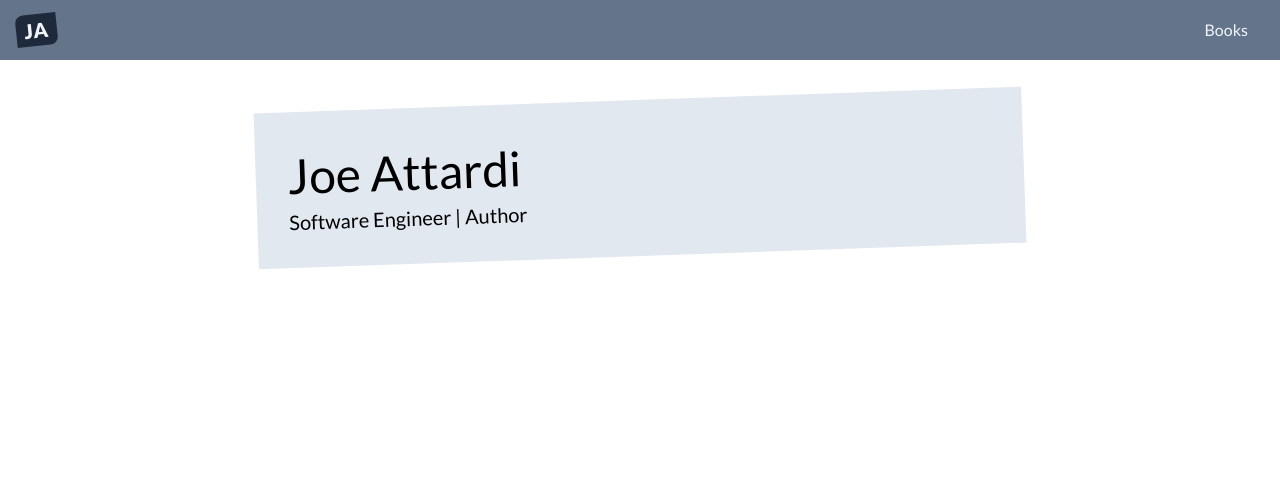
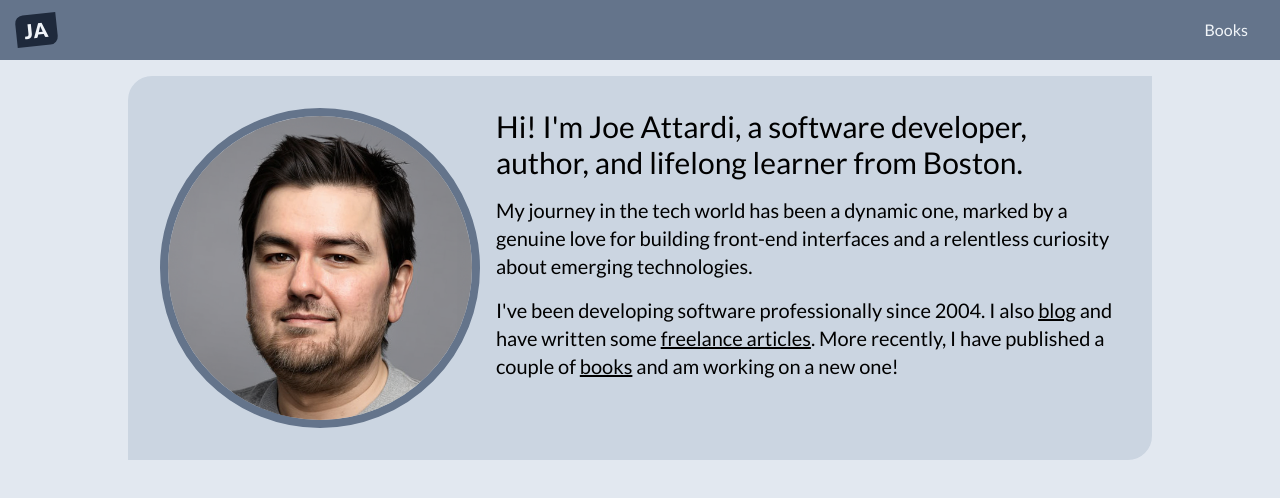
Before and after one commit to joeattardi/joeattardi.com, a SvelteKit app: page / in a window 1280 px wide. Shown: the top 498 px of the page. Built offline with nearby package versions, Linux system fonts and the light colour scheme.

Commit message:
Add new photo and blurb

```diff
--- a/src/routes/+layout.svelte
+++ b/src/routes/+layout.svelte
@@ -7,7 +7,7 @@
   <title>Joe Attardi</title>
 </svelte:head>
 
-<div class="layout">
+<div class="layout bg-slate-200">
   <Header />
   <main class="p-4">
     <slot></slot>
--- a/src/routes/+page.svelte
+++ b/src/routes/+page.svelte
@@ -1,4 +1,41 @@
-<div class="bg-slate-200 max-w-3xl mt-6 mx-auto p-8 -rotate-2">
-  <h1 class="text-5xl my-2">Joe Attardi</h1>
-  <h2 class="text-xl">Software Engineer | Author</h2>
+<script>
+  import { clsx } from 'clsx';
+</script>
+
+<div
+  class={clsx(
+    'bg-slate-300',
+    'mx-auto p-8 max-w-5xl',
+    'rounded-tl-3xl rounded-br-3xl',
+    'flex flex-col gap-4 items-center',
+    'sm:flex-row sm:items-start',
+    'text-center sm:text-left'
+  )}
+>
+  <img
+    src="/joe.png"
+    alt="Joe Attardi"
+    class={clsx(
+      'rounded-full border-8 border-slate-500',
+      'w-1/2 h-1/2',
+      'sm:w-1/3 sm:h-1/3'
+    )}
+  />
+  <!-- <img src="/joe.png" class="aspect-square w-1/3 h-1/3 rounded-full border-8 border-slate-500" alt="Joe Attardi"> -->
+  <div>
+    <p class="text-3xl mb-4">
+      Hi! I'm Joe Attardi, a software developer, author, and lifelong learner
+      from Boston.
+    </p>
+    <p class="text-xl mb-4">
+      My journey in the tech world has been a dynamic one, marked by a genuine
+      love for building front-end interfaces and a relentless curiosity about
+      emerging technologies.
+    </p>
+    <p class="text-xl mb-4">
+      I've been developing software professionally since 2004. I also <a class="underline" href="https://joeattardi.dev">blog</a> and
+      have written some <a class="underline" href="https://blog.logrocket.com/author/joeattardi/">freelance articles</a>. More recently, I have published a
+      couple of <a class="underline" href="/books">books</a> and am working on a new one!
+    </p>
+  </div>
 </div>
```
Also changed, not shown: static/joe.jpg (deleted), static/joe.png (added).
